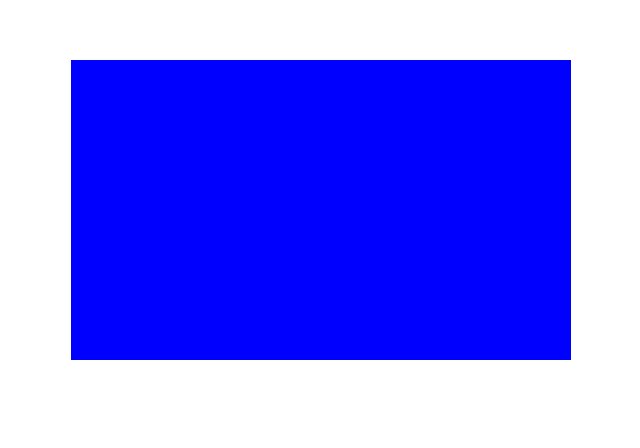
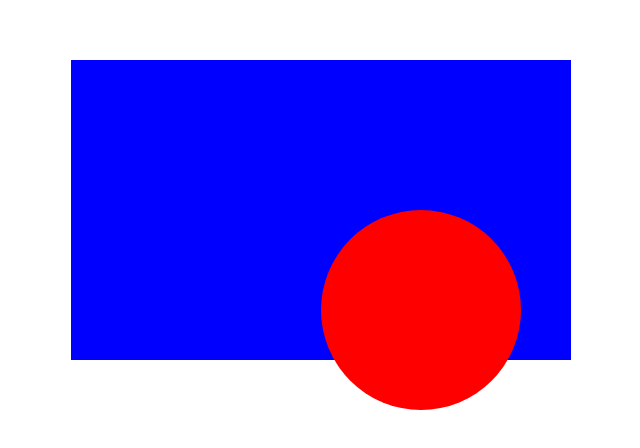
Before and after one commit to CubelliJ/WebDevelopmentBootcamp, a plain HTML site: page 7.2 CSS Positioning/index.html in a window 1280 px wide. Shown: the part 140-588 px from the top of the page, without its empty margins (129-769 px from the left). Drawn offline with Linux system fonts and the light colour scheme.

Commit message:
CSS Positioning 2

```diff
--- a/7.2 CSS Positioning/index.html
+++ b/7.2 CSS Positioning/index.html
@@ -14,7 +14,9 @@
     }
     .red-circle {
       background-color: red;
-
+      border-radius: 50%;
+      width: 200px;
+      height: 200px;
       position: relative;
       top: 150px;
       left: 250px;
```
